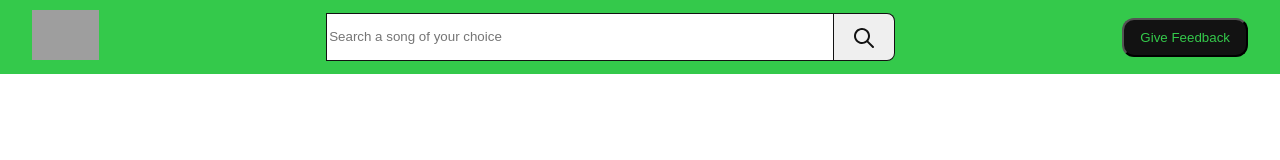
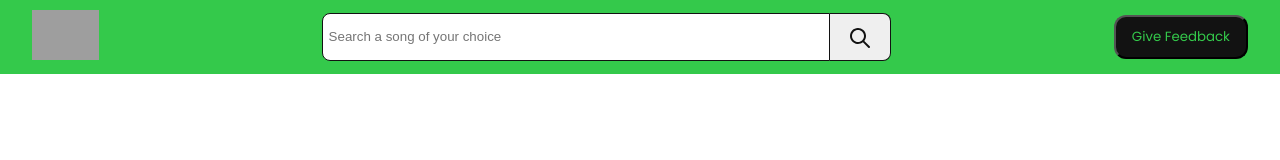
Before and after one commit to Riteshkushwaha100/Qtify, a React (Create React App) app: page / in a window 1280 px wide. Shown: the top 160 px of the page. Built offline with nearby package versions, Linux system fonts and the light colour scheme; grey boxes are pictures that could not be loaded.

Commit message:
Some Changes for Checking

```diff
--- a/public/index.html
+++ b/public/index.html
@@ -3,6 +3,7 @@
   <head>
     <meta charset="utf-8" />
     <link rel="icon" href="%PUBLIC_URL%/favicon.ico" />
+    <link href='https://fonts.googleapis.com/css?family=Poppins' rel='stylesheet'>
     <meta name="viewport" content="width=device-width, initial-scale=1" />
     <meta name="theme-color" content="#000000" />
     <meta
--- a/src/Components/Button/Button.module.css
+++ b/src/Components/Button/Button.module.css
@@ -10,5 +10,5 @@
   opacity: 0px;
   background: #121212;
   color: #34C94B;
-
+  font-family: 'Poppins', sans-serif;
 }
--- a/src/Components/Navbar/Navbar.jsx
+++ b/src/Components/Navbar/Navbar.jsx
@@ -12,7 +12,7 @@
         <Logo />
       </Link>
       <Search
-        placeholder="Search a song of your choice"
+        placeholder=" Search a song of your choice"
         searchData={searchData}
       />
       <Button/>
--- a/src/Components/Search/Search.module.css
+++ b/src/Components/Search/Search.module.css
@@ -4,6 +4,7 @@
     border-bottom-right-radius: 0px;
     border: 1px solid var(--color-black);
     width: 502px;
+    border-radius: 8px 0px 0px 8px;
   }
 
   .wrapper {
```
